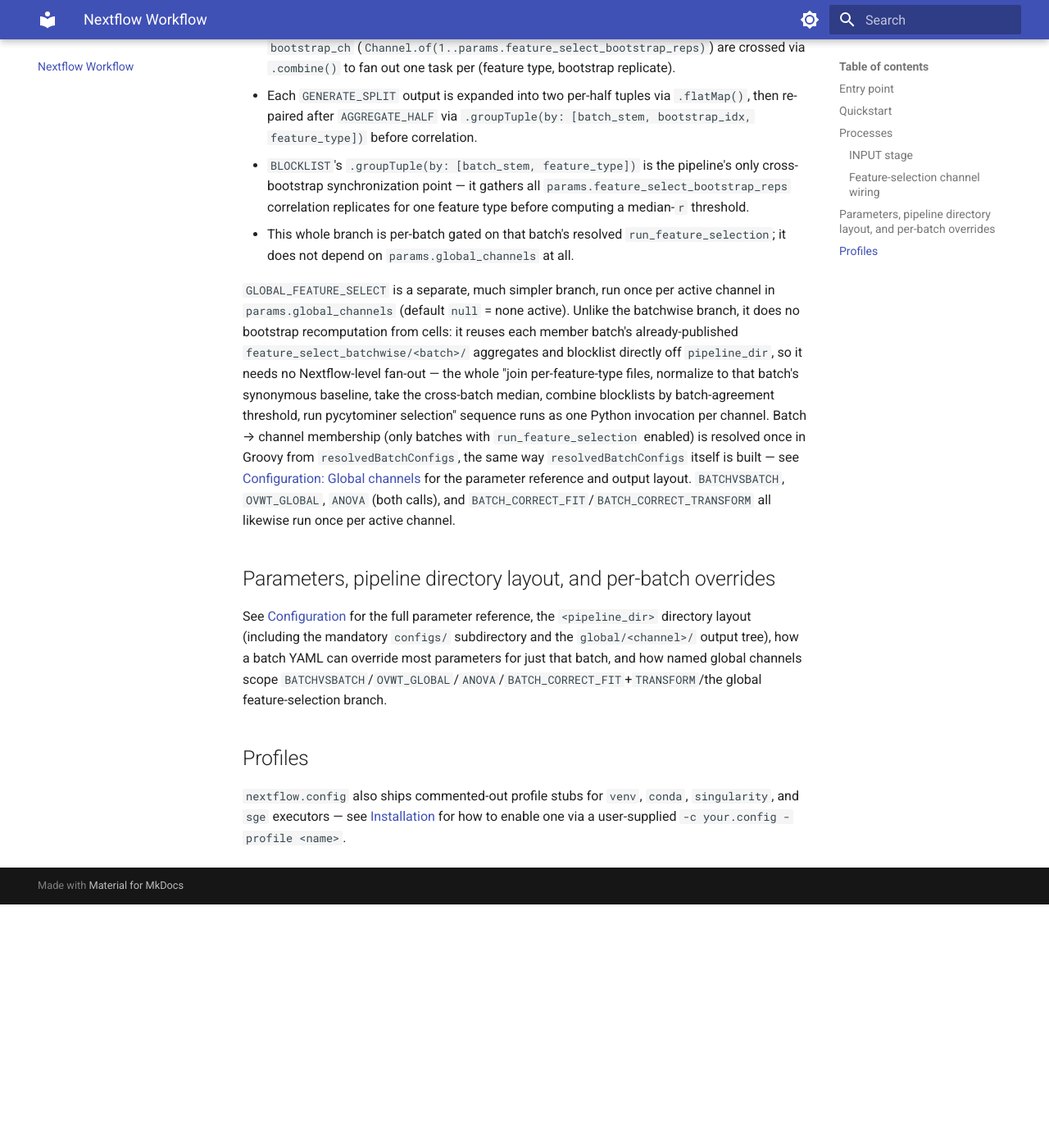
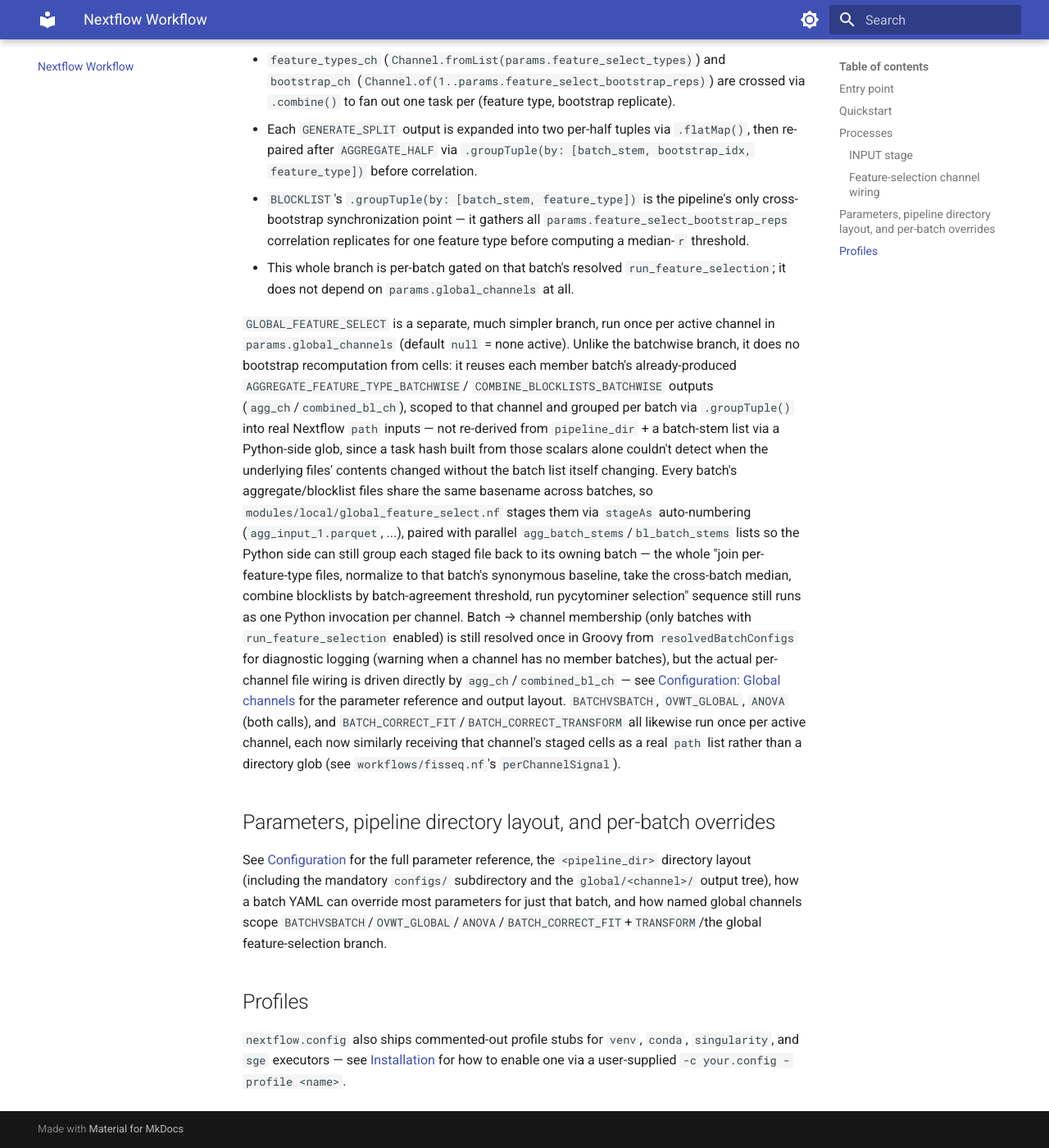
Before and after one commit to Lilferrit/fisseq-data-pipeline, an MkDocs documentation site: the page built from docs/nextflow.md, in a window 1280 px wide and 1400 px high, scrolled down 5070 px. Shown: the whole window at 82% size. Built offline with MkDocs 1.6.1 and Material for MkDocs 9.7.7, drawn with Linux system fonts in a browser that asks for light colours; before the commit the page ends 6173 px from its top, so only the background shows below that; some of the changed text lies outside the part shown.

Commit message:
global glob cache fix

```diff
--- a/docs/nextflow.md
+++ b/docs/nextflow.md
@@ -60,7 +60,7 @@ Every process wraps one `python -m fisseq_data_pipeline.<module>` invocation (se
 | `INPUT` | `input.nf` | `python -m fisseq_data_pipeline.input` | per config file, always (`<pipeline_dir>/configs/` is mandatory) |
 | `QC_FILTER` | `qc_filter.nf` | `python -m fisseq_data_pipeline.qcfilter` | per batch |
 | `NORMALIZE` | `normalize.nf` | `python -m fisseq_data_pipeline.normalize` | per batch |
-| `STAGE_CHANNEL_CELLS` (aliased `_QC` / `_NORM`) | `stage_channel.nf` | (no Python wrapper — republishes a staged file) | per (active global channel × member batch); stages that batch's `QC_FILTER`/`NORMALIZE` output into `global/<channel>/{qc_filter_cells,normalization_cells}/` so the global processes below can glob a channel-scoped directory |
+| `STAGE_CHANNEL_CELLS` (aliased `_QC` / `_NORM`) | `stage_channel.nf` | (no Python wrapper — republishes a staged file) | per (active global channel × member batch); stages that batch's `QC_FILTER`/`NORMALIZE` output into `global/<channel>/{qc_filter_cells,normalization_cells}/` (for on-disk inspection) and, via `workflows/fisseq.nf`'s `perChannelSignal`, feeds the global processes below a real per-channel `path` list (not a re-globbed directory) |
 | `BATCHVSBATCH` (aliased `_PRE` / `_POST`) | `batchvsbatch.nf` | `python -m fisseq_data_pipeline.batchvsbatch` | per active global channel, twice (`params.global_channels`, default none run); `_PRE` unfiltered, `_POST` filtered against `ANOVA_BLOCKLIST` |
 | `OVWT_BATCHWISE` (aliased `_UNFILTERED` / `_BARCODE_FILTERED`) | `ovwt_batchwise.nf` | `python -m fisseq_data_pipeline.ovwt` | per batch, twice (`FisseqPipeline`); `_UNFILTERED` has no dependency on `ANOVA_BLOCKLIST`/`BARCODE_BLOCKLIST` and is optional (`params.run_ovwt`), `_BARCODE_FILTERED` depends on that batch's `BARCODE_BLOCKLIST` output and is optional (`params.run_barcode_filtered_ovwt`). A third alias, `_FEATURE_FILTERED` (gated by `params.run_feature_filtered_ovwt`), was removed once `ANOVA_BLOCKLIST` became per-channel. |
 | `OVWT_GLOBAL` | `ovwt_global.nf` | `python -m fisseq_data_pipeline.ovwt` | per active global channel (`params.global_channels`, default none run); always feature-filtered against `ANOVA_BLOCKLIST` |
@@ -84,7 +84,7 @@ Every process wraps one `python -m fisseq_data_pipeline.<module>` invocation (se
 "Aliased" processes are declared once and invoked twice in `workflows/fisseq.nf` via
 `include { X as Y }` (Nextflow forbids calling one process twice under its own name
 in a single workflow) — see [Architecture](architecture.md) for what each aliased
-invocation does differently (which cells glob, which `publishDir` subpath).
+invocation does differently (which cells path list, which `publishDir` subpath).
 
 ### `INPUT` stage
 
@@ -133,18 +133,30 @@ per batch, which features are reproducible enough to keep. In
 `GLOBAL_FEATURE_SELECT` is a separate, much simpler branch, run once per
 active channel in `params.global_channels` (default `null` = none active).
 Unlike the batchwise branch, it does no bootstrap recomputation from cells: it
-reuses each member batch's already-published `feature_select_batchwise/<batch>/`
-aggregates and blocklist directly off `pipeline_dir`, so it needs no
-Nextflow-level fan-out — the whole "join per-feature-type files, normalize to
-that batch's synonymous baseline, take the cross-batch median, combine
-blocklists by batch-agreement threshold, run pycytominer selection" sequence
-runs as one Python invocation per channel. Batch → channel membership (only
-batches with `run_feature_selection` enabled) is resolved once in Groovy from
-`resolvedBatchConfigs`, the same way `resolvedBatchConfigs` itself is built —
-see [Configuration: Global channels](configuration.md#global-channels) for the
-parameter reference and output layout. `BATCHVSBATCH`, `OVWT_GLOBAL`, `ANOVA`
-(both calls), and `BATCH_CORRECT_FIT`/`BATCH_CORRECT_TRANSFORM` all likewise
-run once per active channel.
+reuses each member batch's already-produced `AGGREGATE_FEATURE_TYPE_BATCHWISE`/
+`COMBINE_BLOCKLISTS_BATCHWISE` outputs (`agg_ch`/`combined_bl_ch`), scoped to
+that channel and grouped per batch via `.groupTuple()` into real Nextflow
+`path` inputs — not re-derived from `pipeline_dir` + a batch-stem list via a
+Python-side glob, since a task hash built from those scalars alone couldn't
+detect when the underlying files' contents changed without the batch list
+itself changing. Every batch's aggregate/blocklist files share the same
+basename across batches, so `modules/local/global_feature_select.nf` stages
+them via `stageAs` auto-numbering (`agg_input_1.parquet`, ...), paired with
+parallel `agg_batch_stems`/`bl_batch_stems` lists so the Python side can
+still group each staged file back to its owning batch — the whole "join
+per-feature-type files, normalize to that batch's synonymous baseline, take
+the cross-batch median, combine blocklists by batch-agreement threshold, run
+pycytominer selection" sequence still runs as one Python invocation per
+channel. Batch → channel membership (only batches with `run_feature_selection`
+enabled) is still resolved once in Groovy from `resolvedBatchConfigs` for
+diagnostic logging (warning when a channel has no member batches), but the
+actual per-channel file wiring is driven directly by `agg_ch`/`combined_bl_ch`
+— see [Configuration: Global channels](configuration.md#global-channels) for
+the parameter reference and output layout. `BATCHVSBATCH`, `OVWT_GLOBAL`,
+`ANOVA` (both calls), and `BATCH_CORRECT_FIT`/`BATCH_CORRECT_TRANSFORM` all
+likewise run once per active channel, each now similarly receiving that
+channel's staged cells as a real `path` list rather than a directory glob
+(see `workflows/fisseq.nf`'s `perChannelSignal`).
 
 ## Parameters, pipeline directory layout, and per-batch overrides
 
```
Also changed, not shown: AGENTS.md (+14 -9 lines), docs/cli/features.md (+28 -13 lines), docs/configuration.md (+3 -2 lines), 9 other files.
